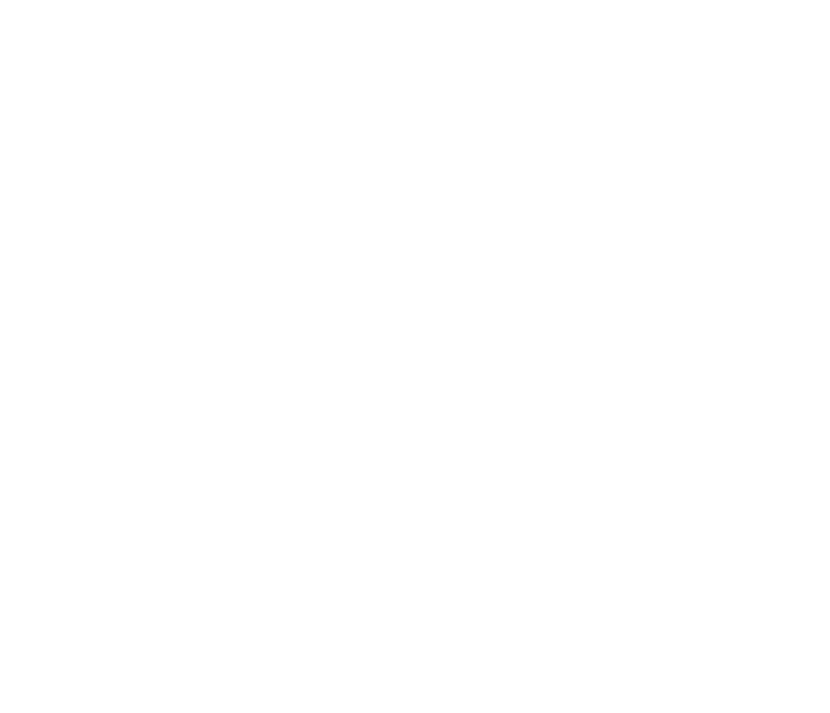
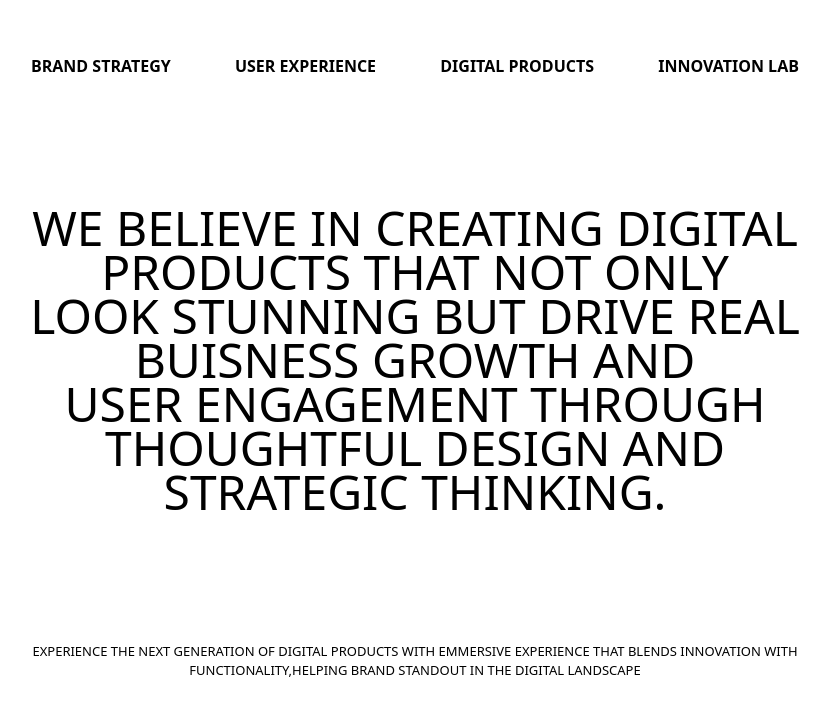
Before and after one commit to Asmit-06/3D-Can-Scroll, a React (Vite) app: page / in a window 1280 px wide. Shown: the part 833-1546 px from the top of the page, without its empty margins (225-1055 px from the left). Built offline with nearby package versions, Linux system fonts and the light colour scheme.

Commit message:
create the section 2

```diff
--- a/src/App.jsx
+++ b/src/App.jsx
@@ -1,10 +1,12 @@
 import { Page1 } from './components/Page1'
+import { Page2 } from './components/Page2'
 import './App.css'
 
 function App() {
   return(
     <>
       <Page1/>
+      <Page2/>
     </>
   )
 }
--- a/src/components/Page1.jsx
+++ b/src/components/Page1.jsx
@@ -1,6 +1,6 @@
 export function Page1() {
   return (
-   <section id="hero" className="w-full h-screen flex flex-col items-center justify-center gap-[1em] relative z-10">
+   <section id="hero" className="w-full h-screen flex flex-col items-center justify-center gap-[2em] relative z-10">
         <h1 className="text-9xl text-center">
           digital <br /> Evolution
         </h1>
--- /dev/null
+++ b/src/components/Page2.jsx
@@ -0,0 +1,28 @@
+export function Page2() {
+  return (
+    <section
+      id="page2"
+      className="w-screen h-screen flex flex-col items-center justify-center gap-[8em] relative z-10"
+    >
+      <div className="paras flex w-[60%] gap-[2em] justify-between font-bold">
+        <p>brand strategy</p>
+        <p> user experience</p>
+        <p>digital products</p>
+        <p>innovation lab</p>
+      </div>
+
+      <p className="text-center w-[75%] text-5xl leading-11">
+        we believe in creating digital products that not only <br /> look
+        stunning but drive real buisness growth and <br /> user engagement
+        through thoughtful design and <br />
+        strategic thinking.
+      </p>
+
+      <p className="text-center text-[13px]">
+        experience the next generation of digital products with emmersive
+        experience that blends innovation with <br /> functionality,helping brand
+        standout in the digital landscape
+      </p>
+    </section>
+  );
+}
```
